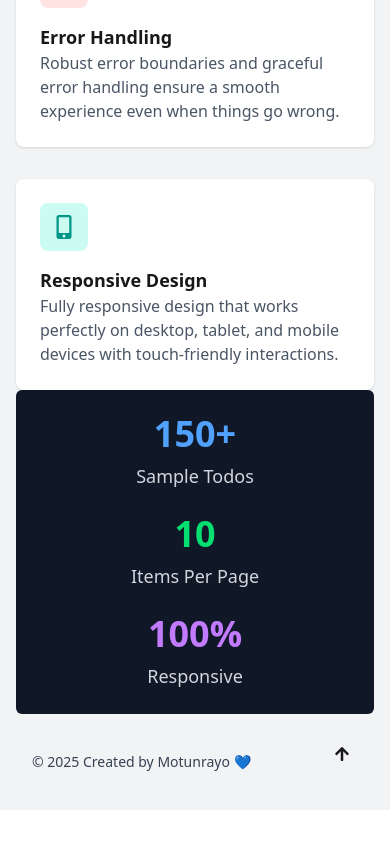
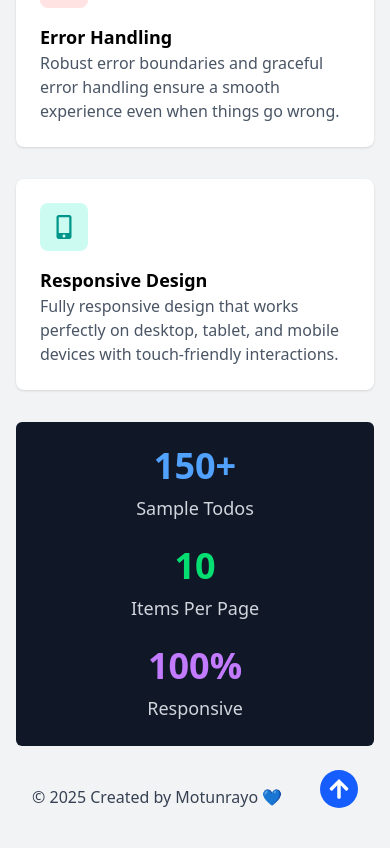
Before and after one commit to motuncoded/Tudu, a React (Vite) app: page / in a window 390 px wide. Shown: the part 1928-2776 px from the top of the page. Before the commit the page ends 2738 px from the top, so only its background shows below. Built offline with nearby package versions, Linux system fonts and the light colour scheme; a web font is replaced by a local one.

Commit message:
refractor: fix necessary styles

```diff
--- a/src/api/todos.js
+++ b/src/api/todos.js
@@ -9,7 +9,7 @@ export const localTodoStore = localforage.createInstance({
 
 export async function createTodo(todoData) {
   const newTodo = {
-    id: `local-${uuidv4()}`, // prefix helps distinguish local todos
+    id: `local-${uuidv4()}`,
     todo: todoData.title,
     completed: false,
     createdAt: new Date().toISOString(),
--- a/src/components/Footer.jsx
+++ b/src/components/Footer.jsx
@@ -9,15 +9,15 @@ const Footer = () => {
   return (
     <footer className="py-2 max-w-7xl mx-auto mt-4 ">
       <div className="container mx-auto px-4 flex  justify-between items-center">
-        <div className="text-gray-700 dark:text-gray-300 text-sm md:text-base">
-          <p>© {new Date().getFullYear()} Created by Motunrayo 💙</p>
+        <div className="text-gray-700  text-base">
+          <p te>© {new Date().getFullYear()} Created by Motunrayo 💙</p>
         </div>
         <button
           onClick={handleGoBackUp}
           aria-label="Scroll to top"
-          className="mb-4 md:mb-0 p-2 rounded-full hover:bg-blue-600 hover:text-white transition-colors duration-200 focus:outline-none focus:ring-2 focus:ring-blue-500"
+          className="mb-4 md:mb-0 p-2 rounded-full bg-blue-600 text-white "
         >
-          <FaArrowUp />
+          <FaArrowUp size="22" />
         </button>
       </div>
     </footer>
--- a/src/components/Hero.jsx
+++ b/src/components/Hero.jsx
@@ -27,7 +27,7 @@ export default function Hero() {
         return updated;
       });
       setShowModal(false);
-      navigate({ to: "/mytodo" });
+      navigate({ to: "/todos" });
     },
 
     onError: (error) => {
--- a/src/components/HeroNumbers.jsx
+++ b/src/components/HeroNumbers.jsx
@@ -21,7 +21,7 @@ const HeroNumbers = () => {
   return (
     <section
       aria-label="Achievement metrics"
-      className="bg-gray-900 grid grid-cols-1 md:grid-cols-3 gap-6 place-items-center rounded-md p-6 xl:p-8"
+      className="bg-gray-900 grid grid-cols-1 md:grid-cols-3 gap-6 place-items-center rounded-md p-6 xl:p-8 mt-8 xl:mt-0"
     >
       <HeroNumber
         number="150+"
--- a/src/components/TodoList.jsx
+++ b/src/components/TodoList.jsx
@@ -82,9 +82,7 @@ const TodoList = () => {
               <th scope="col">ID</th>
               <th scope="col">Todo</th>
               <th scope="col">Status</th>
-              <th scope="col" >
-                User ID
-              </th>
+              <th scope="col">User ID</th>
             </tr>
           </thead>
           <tbody>
--- a/src/index.css
+++ b/src/index.css
@@ -6,6 +6,7 @@
 
 body {
   background-color: #f2f3f4;
+  color: #000000;
   min-height: 100vh;
 }
 button {
--- a/src/routes/NotFound.jsx
+++ b/src/routes/NotFound.jsx
@@ -17,7 +17,7 @@ function NotFound() {
   return (
     <div className="flex flex-col items-center justify-center min-h-[70vh]">
       <h2
-        className={`error text-[5rem] xl:text-[10rem]  my-8 ${bold ? "font-semibold " : "font-light"}`}
+        className={`error text-[3.5rem] xl:text-[10rem]  my-8 ${bold ? "font-semibold " : "font-light"}`}
       >
         404 Error
       </h2>
--- a/src/routes/TodoDetail.jsx
+++ b/src/routes/TodoDetail.jsx
@@ -167,7 +167,7 @@ const TodoDetail = () => {
             </button>
           )}
           {confirmDelete ? (
-            <  >
+            <>
               <button
                 onClick={handleDelete}
                 className="btn btn-error flex items-center gap-2"
```
Also changed, not shown: 1 other file (tests, documents, lock files or other folders).
